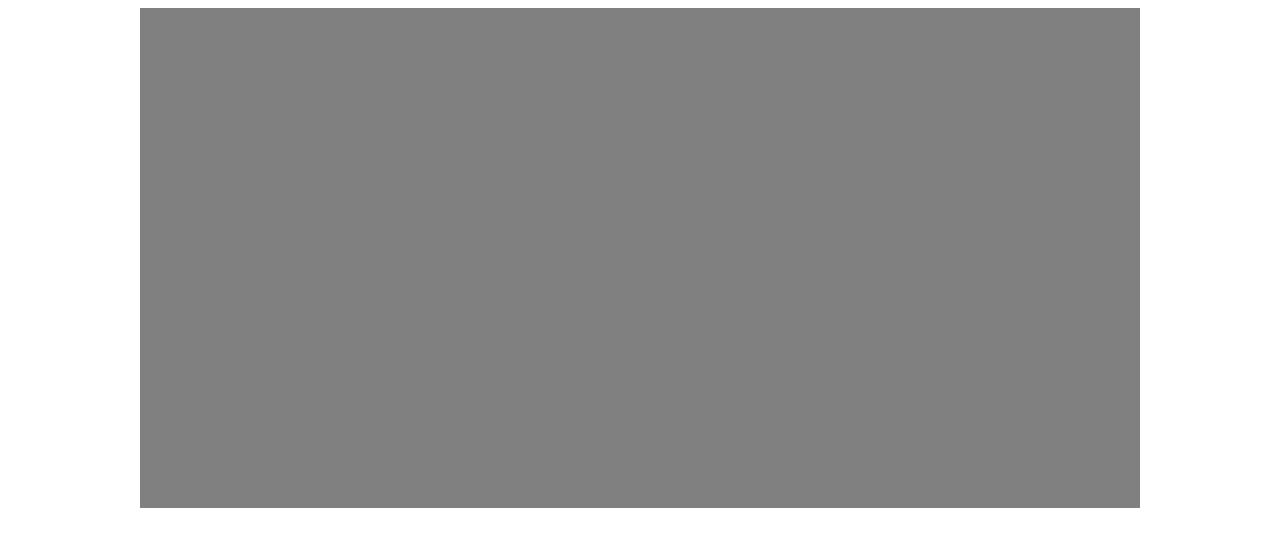
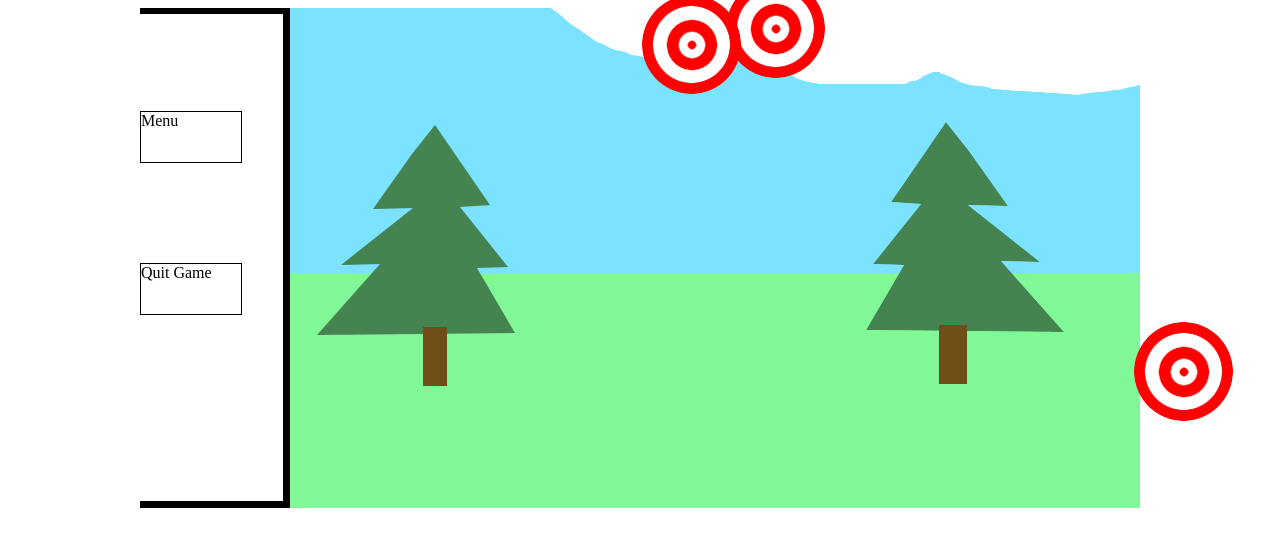
Before and after one commit to DeeakronL/COMP426-Final-Project, a plain HTML site: page index.html in a window 1280 px wide. Drawn offline with nearby package versions, Linux system fonts and the light colour scheme.

Commit message:
added targets and stuff

```diff
--- a/index.html
+++ b/index.html
@@ -7,7 +7,7 @@
         <script type="text/javascript" src="http://code.jquery.com/jquery-3.5.1.min.js"></script>
         <script src="index.js" type="module"></script>
     </head>
-    <body background-color="white">
+    <body background-color="gray">
 
     </body>
 </html>
--- a/view.js
+++ b/view.js
@@ -7,9 +7,47 @@ export default class View {
             .css('width',  1000 + "px")
             .css('height', 500 + "px")
             .css('margin','auto')
-            .css('background-color','gray');
+            .css('background-color','gray')
+            .css('background-image', 'url("/background_test.png")');
         this.div.append(window);
 
+        let target_loc_1 = {};
+        target_loc_1.x = Math.random()*1000;
+        target_loc_1.y = Math.random()*500;
 
+        let target_loc_2 = {};
+        target_loc_2.x = Math.random()*1000;
+        target_loc_2.y = Math.random()*500;
+
+        let target_loc_3 = {};
+        target_loc_3.x = Math.random()*1000;
+        target_loc_3.y = Math.random()*500;
+        let target1 = $(`<img src="/target.png">`)
+            .css('position','relative')
+            .css('left', (target_loc_1.x - 50) + "px")
+            .css('top', (target_loc_1.y - 50) + "px");
+        let target2 = $(`<img src="/target.png">`)
+            .css('position','relative')
+            .css('left', (target_loc_2.x - 50) + "px")
+            .css('top', (target_loc_2.y - 50) + "px");
+        let target3 = $(`<img src="/target.png">`)
+            .css('position','relative')
+            .css('left', (target_loc_3.x - 50) + "px")
+            .css('top', (target_loc_3.y - 50) + "px");
+        window.append(target1);
+        window.append(target2);
+        window.append(target3);
+
+        //let ui = $(`<div></div>`);
+        let button1 = $(`<div style="width:100px;height:50px;border:1px solid #000">Menu</div>`)
+            .css('position', 'relative')
+            .css('left', '0px')
+            .css('top', '0px');
+        let button2 = $(`<div style="width:100px;height:50px;border:1px solid #000">Quit Game</div>`)
+            .css('position', 'relative')
+            .css('left', '0px')
+            .css('top', '100px');
+        window.append(button1);
+        window.append(button2);
     }
 }
```
